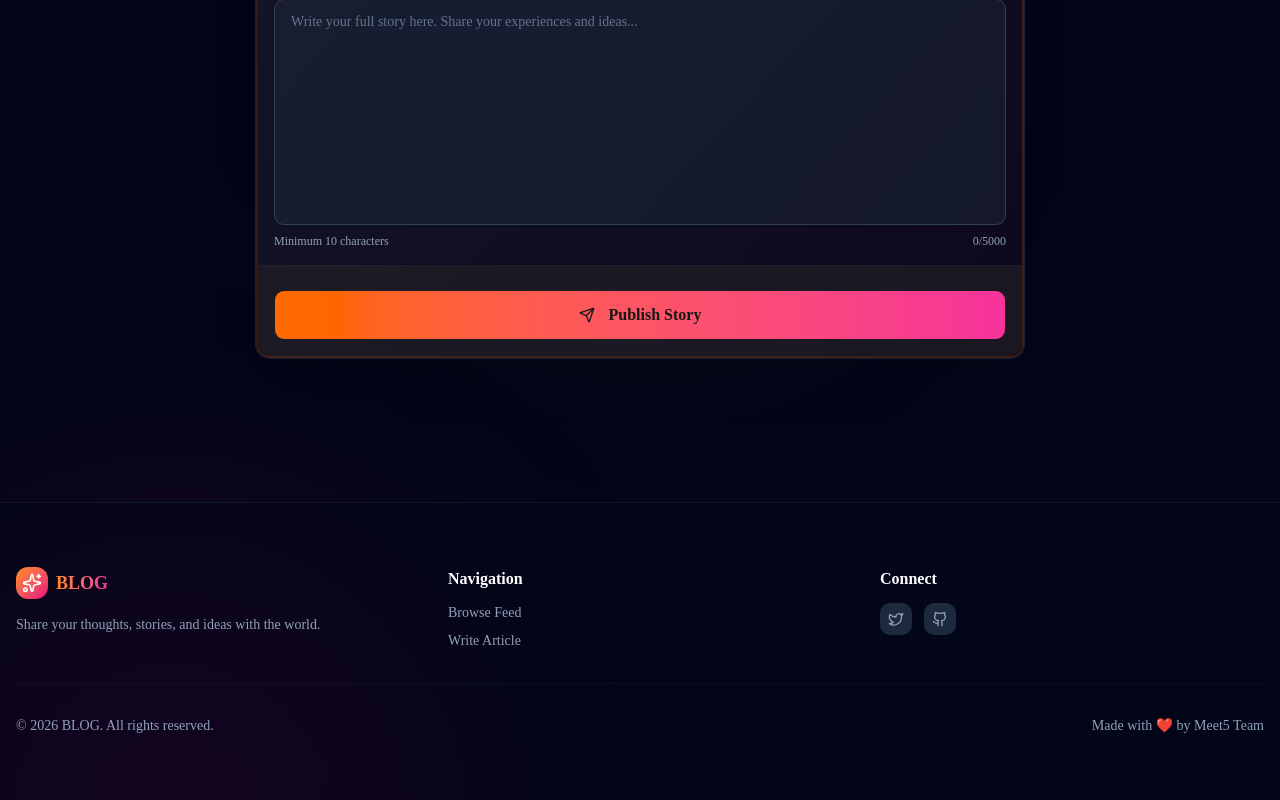
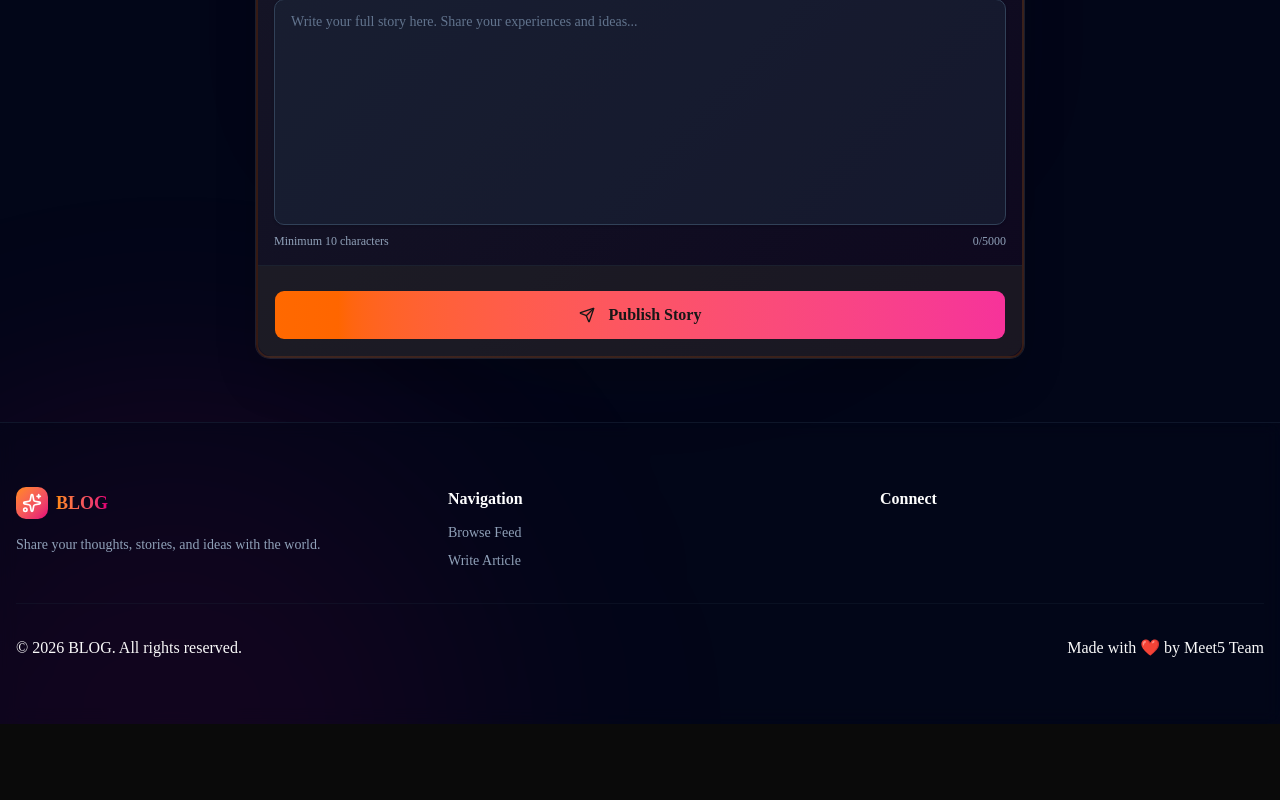
Before and after one commit to poorvikasgowda3-lgtm/Frontend-blog, a Next.js app: page /write in a window 1280 px wide. Shown: the part 857-1657 px from the top of the page. After the commit the page ends 1581 px from the top, so only its background shows below. Built offline with nearby package versions, Linux system fonts and the light colour scheme; no server answers.

Commit message:
Fix Footer lucide-react icon imports

```diff
--- a/src/components/ArticleCard.tsx
+++ b/src/components/ArticleCard.tsx
@@ -12,12 +12,13 @@ interface ArticleProps {
 }
 
 export function ArticleCard({ article }: ArticleProps) {
+  const API_BASE = process.env.NEXT_PUBLIC_API_BASE || "";
   const [isModalOpen, setIsModalOpen] = useState(false);
 
   const handleClick = async () => {
     // Log interaction
     try {
-      await fetch("/api/interactions/views", {
+      await fetch(`${API_BASE}/api/interactions/views`, {
         method: "POST",
         headers: { "Content-Type": "application/json" },
         body: JSON.stringify({
--- a/src/components/FeedContainer.tsx
+++ b/src/components/FeedContainer.tsx
@@ -15,6 +15,7 @@ interface PaginationData {
 }
 
 export function FeedContainer() {
+  const API_BASE = process.env.NEXT_PUBLIC_API_BASE || "";
   const [articles, setArticles] = useState<Article[]>([]);
   const [loading, setLoading] = useState(true);
   const [error, setError] = useState<string | null>(null);
@@ -26,7 +27,7 @@ export function FeedContainer() {
     setLoading(true);
     setError(null);
     try {
-      const res = await fetch(`/api/users/1/feed/recommended?page=${pageNum}&limit=${limit}`, {
+      const res = await fetch(`${API_BASE}/api/users/1/feed/recommended?page=${pageNum}&limit=${limit}`, {
         headers: { "Content-Type": "application/json" },
       });
 
@@ -46,7 +47,7 @@ export function FeedContainer() {
 
       // Try fallback
       try {
-        const fallbackRes = await fetch(`/api/articles?page=${pageNum}&limit=${limit}`);
+        const fallbackRes = await fetch(`${API_BASE}/api/articles?page=${pageNum}&limit=${limit}`);
         if (fallbackRes.ok) {
           const fallbackData = await fallbackRes.json();
           setArticles(fallbackData.data || fallbackData || []);
--- a/src/components/Footer.tsx
+++ b/src/components/Footer.tsx
@@ -1,20 +1,20 @@
 import Link from "next/link";
-import { Sparkles, Github, Twitter } from "lucide-react";
+import { Sparkles } from "lucide-react";
 
 export function Footer() {
   const currentYear = new Date().getFullYear();
 
   return (
-    <footer className="relative z-10 border-t border-slate-800/50 bg-slate-950/50 backdrop-blur-sm mt-20">
+    <footer className="relative z-10 border-t border-slate-800/50 bg-slate-950/50 backdrop-blur-sm">
       <div className="container mx-auto px-4 py-12 md:py-16">
         <div className="grid grid-cols-1 md:grid-cols-3 gap-12 mb-8">
           {/* Brand */}
           <div className="space-y-4">
             <div className="flex items-center space-x-2 group">
-              <div className="bg-gradient-to-br from-orange-400 to-pink-600 p-1.5 rounded-[12px]">
+              <div className="bg-gradient-to-br from-orange-400 to-pink-600 p-1.5 rounded-lg">
                 <Sparkles className="w-5 h-5 text-white" />
               </div>
-              <span className="font-black text-lg bg-gradient-to-r from-orange-400 to-pink-500 bg-clip-text text-transparent">
+              <span className="font-black text-lg bg-gradient-to-r from-orange-400 to-pink-600 bg-clip-text text-transparent">
                 BLOG
               </span>
             </div>
@@ -40,30 +40,14 @@ export function Footer() {
             </ul>
           </div>
 
-          {/* Social */}
+          {/* Social - removed Github and Twitter icons */}
           <div className="space-y-3">
             <h3 className="font-semibold text-white">Connect</h3>
-            <div className="flex gap-3">
-              <a
-                href="#"
-                className="p-2 bg-slate-800 hover:bg-orange-500/20 rounded-lg transition-colors text-slate-400 hover:text-orange-400"
-                aria-label="Twitter"
-              >
-                <Twitter className="w-4 h-4" />
-              </a>
-              <a
-                href="#"
-                className="p-2 bg-slate-800 hover:bg-pink-500/20 rounded-lg transition-colors text-slate-400 hover:text-pink-400"
-                aria-label="GitHub"
-              >
-                <Github className="w-4 h-4" />
-              </a>
-            </div>
           </div>
         </div>
 
         {/* Bottom */}
-        <div className="border-t border-slate-800/30 pt-8 flex flex-col md:flex-row justify-between items-center text-sm text-slate-400">
+        <div className="border-t border-slate-800/30 pt-8 flex flex-col md:flex-row justify-between">
           <p>&copy; {currentYear} BLOG. All rights reserved.</p>
           <p>Made with ❤️ by Meet5 Team</p>
         </div>
--- a/src/components/PublishForm.tsx
+++ b/src/components/PublishForm.tsx
@@ -9,6 +9,7 @@ import { Loader2, Send, AlertCircle, CheckCircle } from "lucide-react";
 import { useRouter } from "next/navigation";
 
 export function PublishForm() {
+  const API_BASE = process.env.NEXT_PUBLIC_API_BASE || "";
   const [title, setTitle] = useState("");
   const [content, setContent] = useState("");
   const [summary, setSummary] = useState("");
@@ -48,7 +49,7 @@ export function PublishForm() {
     setLoading(true);
 
     try {
-      const res = await fetch("/api/articles/draft", {
+      const res = await fetch(`${API_BASE}/api/articles/draft`, {
         method: "POST",
         headers: { "Content-Type": "application/json" },
         body: JSON.stringify({
@@ -66,7 +67,7 @@ export function PublishForm() {
       const data = await res.json();
 
       // Publish the article
-      const publishRes = await fetch(`/api/articles/${data.article_id}/publish`, {
+      const publishRes = await fetch(`${API_BASE}/api/articles/${data.article_id}/publish`, {
         method: "PUT",
       });
 
```
